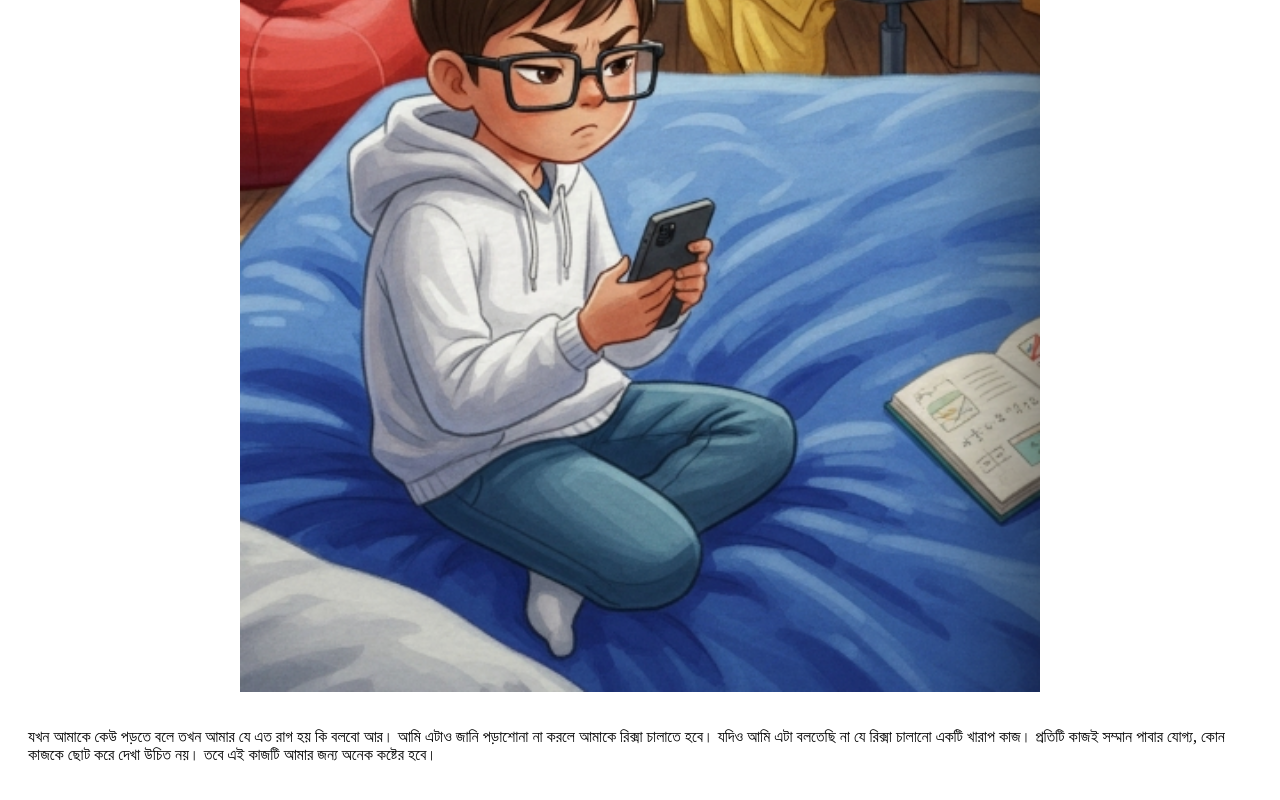
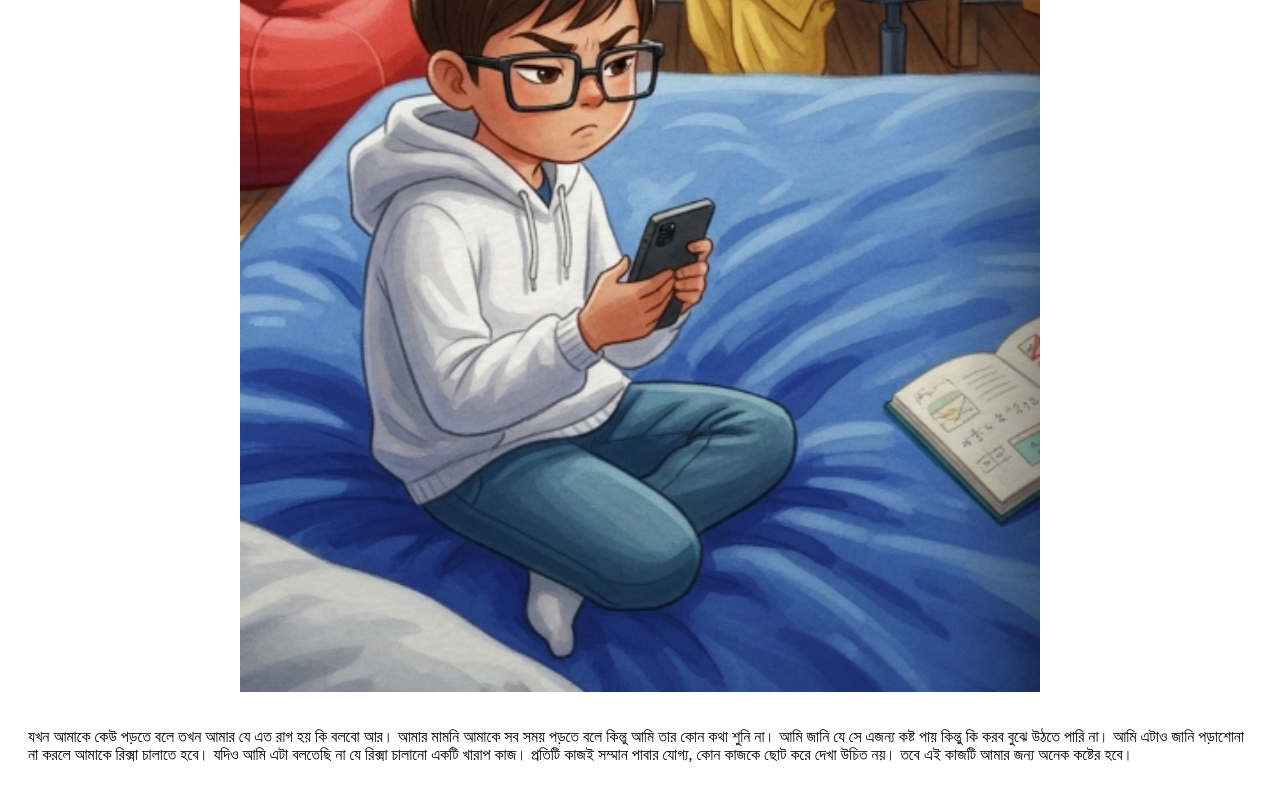
Before and after one commit to abubakkarhamim/mihal, a plain HTML site: page index.html in a window 1280 px wide. Shown: the part 1532-2332 px from the top of the page. Drawn offline with Linux system fonts and the light colour scheme.

Commit message:
Update index.html

```diff
--- a/index.html
+++ b/index.html
@@ -11,6 +11,6 @@
         <img style="display: flex; margin-left: auto; margin-right: auto; width:800px"  src="mihal.png" alt="Mihal">
         <p style="padding: 20px;">আমার নাম মিহাল মার্জিন। আমি পড়াশোনা করতে একটুও পছন্দ করি না। আমি সারাদিন টিভি দেখি। কোনো বড় মানুষের আর কথা শুনি না। নিজের ইচ্ছামতো চলি। আমি জানি যে আমার পড়াশোনা করা উচিত। কিন্তু কেন যেন পড়াশোনা করা হয় না। আবার আমি Minecraft খেলতে অনেক পছন্দ করি।</p>
         <img style="padding: 0px; margin:auto; display: block; width:800px" src="angry.png" alt="angry">
-       <p style="padding: 20px;">যখন আমাকে কেউ পড়তে বলে তখন আমার যে এত রাগ হয় কি বলবো আর। আমি এটাও জানি পড়াশোনা না করলে আমাকে রিক্সা চালাতে হবে। যদিও আমি এটা বলতেছি না যে রিক্সা চালানো একটি খারাপ কাজ। প্রতিটি কাজই সম্মান পাবার যোগ্য, কোন কাজকে ছোট করে দেখা উচিত নয়। তবে এই কাজটি আমার জন্য অনেক কষ্টের হবে।</p>
+       <p style="padding: 20px;">যখন আমাকে কেউ পড়তে বলে তখন আমার যে এত রাগ হয় কি বলবো আর। আমার মামনি আমাকে সব সময় পড়তে বলে কিন্তু আমি তার কোন কথা শুনি না। আমি জানি যে সে এজন্য কষ্ট পায় কিন্তু কি করব বুঝে উঠতে পারি না। আমি এটাও জানি পড়াশোনা না করলে আমাকে রিক্সা চালাতে হবে। যদিও আমি এটা বলতেছি না যে রিক্সা চালানো একটি খারাপ কাজ। প্রতিটি কাজই সম্মান পাবার যোগ্য, কোন কাজকে ছোট করে দেখা উচিত নয়। তবে এই কাজটি আমার জন্য অনেক কষ্টের হবে।</p>
     </body>
 </html>
```
